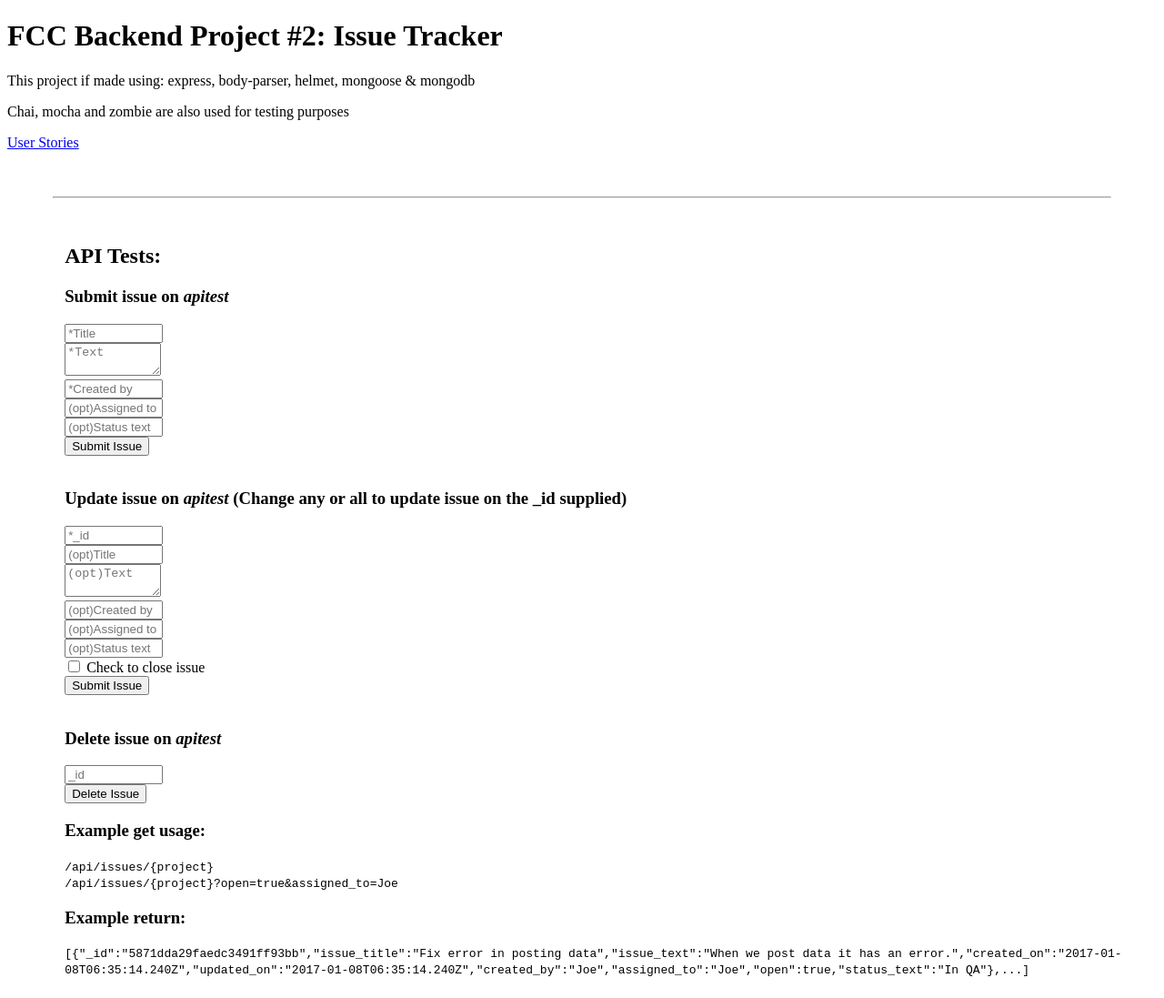
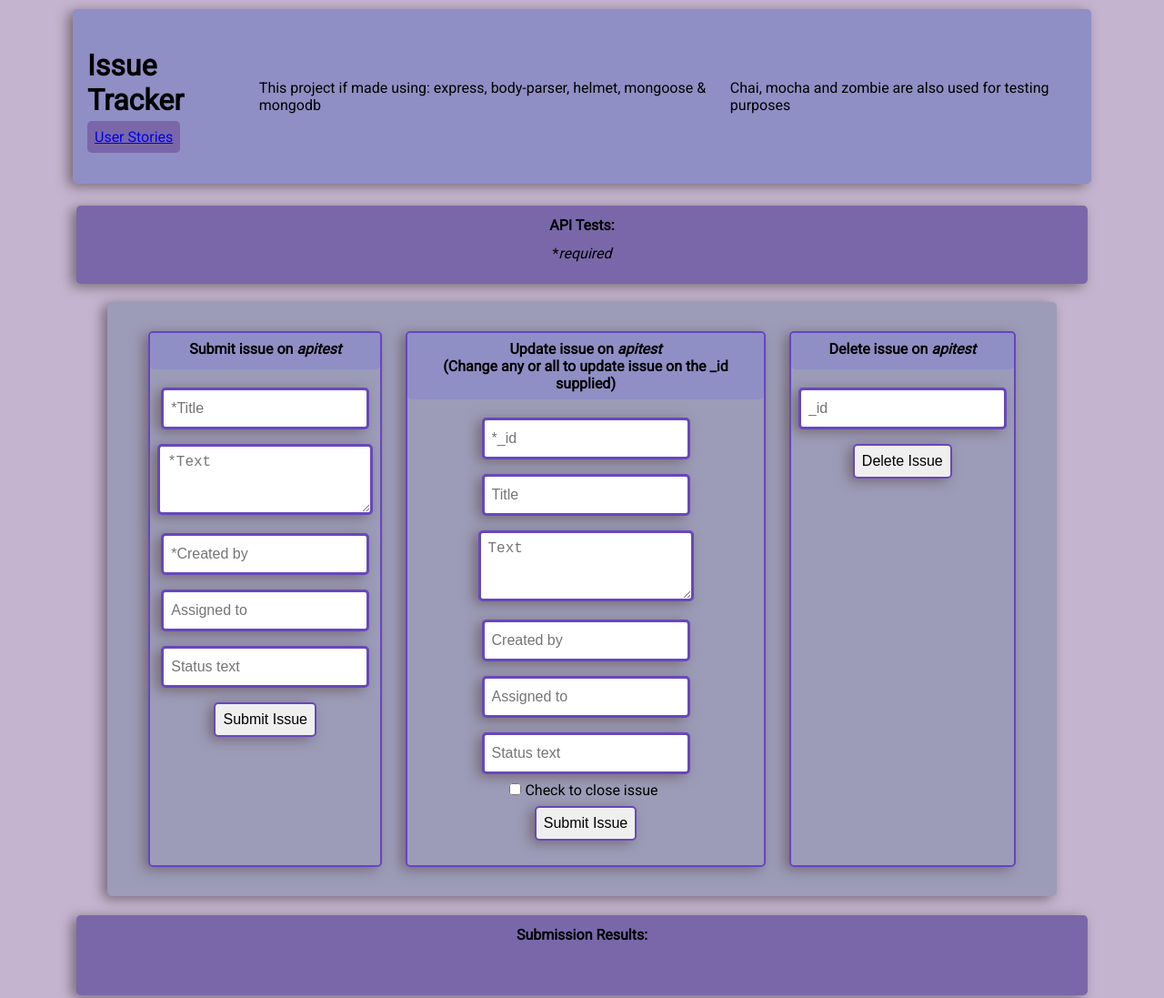
Before and after one commit to Beck-hub/IssueTracker, a website: page views/index.html in a window 1280 px wide. Shown: the top 1097 px of the page at 91% size. Drawn offline with nearby package versions, Linux system fonts and the light colour scheme.

Commit message:
Final updated commit

```diff
--- /dev/null
+++ b/public/issues.css
@@ -0,0 +1,175 @@
+
+body {
+  padding: 10px;
+  font-family: 'Roboto', sans-serif;
+  width: 100%;
+  background:  rgb(197, 180, 207);
+  margin: 0 auto;
+  display: flex;
+  flex-direction: column;
+  justify-content: center;
+  align-items: center;
+}
+header {
+  display: flex;
+  justify-content: center;
+  align-items: center;
+  background: rgb(143, 143, 197);
+  width: 100%;
+  min-height: 20vh;
+  padding: 1rem;
+  margin-bottom: 1rem;
+}
+#forms {
+  display: flex;
+}
+
+h1 {
+  font-size: 2rem;
+  margin-bottom: .75rem;
+  margin-right: .75rem;
+
+}
+input {
+  padding-left: .5rem;
+  margin-top: 1rem;
+  outline: none;
+  min-height: 1.5rem;
+  min-width: 4rem;
+}
+#api-tests {
+  text-align: center;
+}
+textarea {
+  padding-left: .5rem;
+  margin: .5rem;
+  outline: none;
+  resize: vertical;
+  min-width: 4rem;
+  min-height: 3.5rem;
+
+}
+.issue {
+    margin: 20px;
+    padding: 5px;
+    width: 60%;
+    border: 3px solid rgb(103, 72, 187);
+    -webkit-box-shadow: -5px 3px 14px 0px rgba(117,105,117,1);
+    -moz-box-shadow: -5px 3px 14px 0px rgba(117,105,117,1);
+    box-shadow: -5px 3px 14px 0px rgba(117,105,117,1);
+  }
+  #submitNewIssue {
+    min-width: 35vw;
+    border: 2px solid rgb(102, 68, 196);
+    margin: 0 .8rem;
+    -webkit-box-shadow: -5px 3px 14px 0px rgba(117,105,117,1);
+    -moz-box-shadow: -5px 3px 14px 0px rgba(117,105,117,1);
+    box-shadow: -5px 3px 14px 0px rgba(117,105,117,1);
+    border-radius: 5px;
+    background: rgb(156, 156, 184);
+
+  }
+  #update-issue {
+    min-width: 35vw;
+    border: 2px solid rgb(102, 68, 196);
+    margin: 0 .8rem;
+    -webkit-box-shadow: -5px 3px 14px 0px rgba(117,105,117,1);
+    -moz-box-shadow: -5px 3px 14px 0px rgba(117,105,117,1);
+    box-shadow: -5px 3px 14px 0px rgba(117,105,117,1);
+    border-radius: 5px;
+    background: rgb(156, 156, 184);
+
+
+  }
+  .closed {
+    background-color: rgb(72, 60, 80);
+  }
+  .open {
+    background: rgb(143, 143, 197);
+
+
+  }
+
+  .id {
+    font-size: 10.5px;
+  }
+  button {
+    padding: .25rem;
+    margin: .5rem;
+  }
+  button:hover {
+    cursor: pointer;
+  }
+  p {
+    margin: .25rem;
+  }
+
+  #link-box {
+    background: rgb(143, 143, 197);
+    padding: .75rem;
+    border-radius: 5px;
+    margin-bottom: 1.5rem;
+    width: 20vw;
+    -webkit-box-shadow: -5px 3px 14px 0px rgba(117,105,117,1);
+    -moz-box-shadow: -5px 3px 14px 0px rgba(117,105,117,1);
+    box-shadow: -5px 3px 14px 0px rgba(117,105,117,1);
+  }
+  a {
+
+    color: black;
+
+  }
+  a:visited {
+    color: black;
+  }
+  a:hover {
+    color: rgb(43, 39, 39);
+  }
+  input {
+    padding: .5rem;
+    margin: .5rem;
+    outline: none;
+    min-height: 1.5rem;
+    min-width: 4rem;
+    border-radius: 5px;
+    -webkit-box-shadow: -5px 3px 14px 0px rgba(117,105,117,1);
+    -moz-box-shadow: -5px 3px 14px 0px rgba(117,105,117,1);
+    box-shadow: -5px 3px 14px 0px rgba(117,105,117,1);
+    border: 3px solid rgb(103, 72, 187);
+  }
+  textarea {
+    padding: .5rem;
+    margin: .5rem;
+    outline: none;
+    resize: vertical;
+    min-width: 4rem;
+    min-height: 3.5rem;
+    border: 3px solid rgb(103, 72, 187);
+    border-radius: 5px;
+    box-shadow: -5px 3px 14px 0px rgba(117,105,117,1);
+
+  }
+
+#checkbox {
+    padding: .25rem;
+    margin: .5rem;
+    text-align: center;
+    margin-left: .25rem;
+    box-shadow: 0;
+  }
+  button {
+    padding: .5rem;
+    margin: .5rem;
+    border-radius: .5rem;
+    border-radius: 5px;
+    border: 2px solid rgb(103, 72, 187);
+    box-shadow: -5px 3px 14px 0px rgba(117,105,117,1);
+  }
+  button:hover {
+    cursor: pointer;
+    background:  rgb(198, 184, 235);
+    transition: .25s ease-in-out;
+    border: 3px solid rgb(103, 72, 187);
+    padding: .45rem;
+
+  }
--- a/public/style.css
+++ b/public/style.css
@@ -1,23 +1,225 @@
 * {
   margin: 0px;
   padding: 0px;
+  font-size: 1rem;
 }
 
 body {
   padding: 10px;
+  font-family: 'Roboto', sans-serif;
+  width: 85%;
+  background:  rgb(197, 180, 207);
+  margin: 0 auto;
+  display: flex;
+  flex-direction: column;
+  justify-content: center;
+  align-items: center;
 }
 
-.issue {
-  margin: 20px;
-  padding: 5px;
-  width: 60%;
-  border: 2px solid black;
+p {
+  margin: .75rem;
+}
+header {
+  display: flex;
+  justify-content: center;
+  align-items: center;
+  background: rgb(143, 143, 197);
+  border-radius: 5px;
+  width: 100%;
+  min-height: 20vh;
+  padding: 1rem;
+  margin-bottom: .75rem;
+  -webkit-box-shadow: -5px 3px 14px 0px rgba(117,105,117,1);
+  -moz-box-shadow: -5px 3px 14px 0px rgba(117,105,117,1);
+  box-shadow: -5px 3px 14px 0px rgba(117,105,117,1);
+}
+h1 {
+  font-size: 2rem;
+  margin-bottom: .75rem;
+  margin-right: .75rem;
+}
+#api-tests {
+  background:  rgb(121, 103, 170);
+  padding: .75rem;
+  width: 100%;
+  text-align: center;
+  border-radius: 5px;
+  margin: .75rem 0;
+  -webkit-box-shadow: -5px 3px 14px 0px rgba(117,105,117,1);
+  -moz-box-shadow: -5px 3px 14px 0px rgba(117,105,117,1);
+  box-shadow: -5px 3px 14px 0px rgba(117,105,117,1);
+}
+#testui {
+  display: flex;
+  padding: 2rem;
+  background: rgb(156, 156, 184);
+  width: 90%;
+  margin: .5rem 0;
+  border-radius: 5px;
+  min-height: 40vh;
+  justify-content: center;
+  text-align: center;
+  -webkit-box-shadow: -5px 3px 14px 0px rgba(117,105,117,1);
+  -moz-box-shadow: -5px 3px 14px 0px rgba(117,105,117,1);
+  box-shadow: -5px 3px 14px 0px rgba(117,105,117,1);
+}
+.box {
+  border: 2px solid rgb(102, 68, 196);
+  margin: 0 .8rem;
+  -webkit-box-shadow: -5px 3px 14px 0px rgba(117,105,117,1);
+  -moz-box-shadow: -5px 3px 14px 0px rgba(117,105,117,1);
+  box-shadow: -5px 3px 14px 0px rgba(117,105,117,1);
+  border-radius: 5px;
+}
+.box:hover {
+  transform: scale(1.02);
+  cursor:pointer;
+
+}
+#userstories-link {
+  padding: 0.5rem;
+  background:  rgb(121, 103, 170);
+  border-radius: 5px;
 }
 
-.closed {
-  background-color: lightgrey;
+a:visited {
+  color: black;
+}
+a:hover {
+  color: rgb(43, 39, 39);
+}
+.input {
+  padding: .5rem;
+  margin: .5rem;
+  outline: none;
+  min-height: 1.5rem;
+  min-width: 4rem;
+  border-radius: 5px;
+  -webkit-box-shadow: -5px 3px 14px 0px rgba(117,105,117,1);
+  -moz-box-shadow: -5px 3px 14px 0px rgba(117,105,117,1);
+  box-shadow: -5px 3px 14px 0px rgba(117,105,117,1);
+  border: 3px solid rgb(103, 72, 187);
+}
+textarea {
+  padding: .5rem;
+  margin: .5rem;
+  outline: none;
+  resize: vertical;
+  min-width: 4rem;
+  min-height: 3.5rem;
+  border: 3px solid rgb(103, 72, 187);
+  border-radius: 5px;
+  box-shadow: -5px 3px 14px 0px rgba(117,105,117,1);
+
 }
 
-.id {
-  font-size: 10.5px;
+#checkbox {
+  padding: .25rem;
+  margin: .5rem;
+  text-align: center;
+  margin-left: .25rem;
 }
+button {
+  padding: .5rem;
+  margin: .5rem;
+  border-radius: .5rem;
+  border-radius: 5px;
+  border: 2px solid rgb(103, 72, 187);
+  box-shadow: -5px 3px 14px 0px rgba(117,105,117,1);
+}
+button:hover {
+  cursor: pointer;
+  background:  rgb(198, 184, 235);
+  transition: .25s ease-in-out;
+  border: 3px solid rgb(103, 72, 187);
+  padding: .45rem;
+
+}
+h3 {
+  background: rgb(143, 143, 197);
+  padding: .5rem;
+  min-height: 1.5rem;
+  border-radius: 5px;
+  margin-bottom: .75rem;
+}
+
+code {
+  background:  rgb(197, 180, 207);
+  border-radius: 5px;
+  padding: .25rem;
+  text-align: center;
+}
+
+a {
+  background: rgb(143, 143, 197);
+  padding: .75rem;
+  border-radius: 5px;
+  margin-bottom: 1.5rem;
+
+}
+
+#jsonResult {
+   background: none;
+   font-size: 1rem;
+}
+#json-box {
+  min-height: 4rem;
+  width: 100%;
+  background:  rgb(121, 103, 170);
+  padding: .75rem;
+  text-align: center;
+  margin: .8rem 0;
+  border-radius: 5px;
+  -webkit-box-shadow: -5px 3px 14px 0px rgba(117,105,117,1);
+  -moz-box-shadow: -5px 3px 14px 0px rgba(117,105,117,1);
+  box-shadow: -5px 3px 14px 0px rgba(117,105,117,1);
+  overflow-wrap: break-word;
+}
+#example-usage {
+  display: flex;
+  background:  rgb(121, 103, 170);
+  flex-direction: column;
+  justify-content: center;
+  align-items: center;
+  padding: 1rem;
+  min-height: 40vh;
+  width: 100%;
+  margin-top: 25px;
+  line-height: 1.4rem;
+  border-radius: 5px;
+  -webkit-box-shadow: -5px 3px 14px 0px rgba(117,105,117,1);
+  -moz-box-shadow: -5px 3px 14px 0px rgba(117,105,117,1);
+  box-shadow: -5px 3px 14px 0px rgba(117,105,117,1);
+}
+footer {
+  min-height: 30px;
+  height: auto;
+  width: 100%;
+  margin: 2rem auto 0 auto;
+  box-shadow: -5px 3px 14px 0px rgba(117,105,117,1);
+  background:  rgb(121, 103, 170);
+  border-radius: 5px;
+  text-align: center;
+  padding-top: 2px;
+}
+
+@media only screen and (max-width:778px) {
+  #testui {
+    flex-direction: column;
+  }
+  .box {
+    margin-bottom: 1rem;
+    width: 75%;
+    margin-left: auto;
+    margin-right: auto;
+  }
+}
+@media only screen and (max-width:425px) {
+  #testui {
+    flex-direction: column;
+  }
+  .box {
+    margin-bottom: 1rem;
+    width: 95%;
+  }
+}
--- /dev/null
+++ b/public/styleUsers.css
@@ -0,0 +1,64 @@
+/* STYLE UserStories*/
+* {
+    font-size: 1rem;
+
+}
+
+.code-box {
+  background:  rgb(197, 180, 207);
+  border-radius: 5px;
+  padding: .5rem;
+  -webkit-box-shadow: -4px 3px 8px 0px rgba(92,89,99,1);
+-moz-box-shadow: -4px 3px 8px 0px rgba(92,89,99,1);
+box-shadow: -4px 3px 8px 0px rgba(92,89,99,1);
+  font-weight: bold;
+  width: 60%;
+  overflow-wrap: break-word;
+}
+#userstories-body {
+    line-height: 1.8;
+    list-style-position: inside;
+    font-family: 'Roboto', sans-serif;
+    display: flex;
+    padding: 2rem;
+    background: rgb(156, 156, 184);
+    width: 80vw;
+    margin: 0 auto;
+}
+  h3 {
+    background:  rgb(121, 103, 170);
+    width: 20%;
+    border-radius: 5px;
+    padding: .5rem;
+    text-align: center;
+    -webkit-box-shadow: -4px 3px 8px 0px rgba(62,48,89,1);
+-moz-box-shadow: -4px 3px 8px 0px rgba(62,48,89,1);
+box-shadow: -4px 3px 8px 0px rgba(62,48,89,1);
+  }
+  ol {
+    background:  rgb(197, 180, 207);
+    width: 90%;
+    border-radius: 5px;
+    padding: 1rem;
+    -webkit-box-shadow: -4px 3px 8px 0px rgba(92,89,99,1);
+    -moz-box-shadow: -4px 3px 8px 0px rgba(92,89,99,1);
+    box-shadow: -4px 3px 8px 0px rgba(92,89,99,1);
+  }
+h2 {
+  margin-bottom: 1.755rem;
+}
+a {
+  background:  rgb(121, 103, 170);
+  padding: .75rem;
+  border-radius: 5px;
+  -webkit-box-shadow: -4px 3px 8px 0px rgba(62,48,89,1);
+-moz-box-shadow: -4px 3px 8px 0px rgba(62,48,89,1);
+box-shadow: -4px 3px 8px 0px rgba(62,48,89,1);
+
+}
+a:visited {
+  color: black;
+}
+a:hover {
+  color: rgb(43, 39, 39);
+}
--- a/views/index.html
+++ b/views/index.html
@@ -7,54 +7,71 @@
     <meta charset="utf-8">
     <meta http-equiv="X-UA-Compatible" content="IE=edge">
     <meta name="viewport" content="width=device-width, initial-scale=1">
+    <link rel="stylesheet" href="/public/style.css">
+    <link href="https://fonts.googleapis.com/css2?family=Roboto&display=swap" rel="stylesheet">
   </head>
   <body>
     <header>
-      <h1>
-        FCC Backend Project #2: Issue Tracker
-      </h1>
+      <div>
+        <h1>Issue Tracker</h1>
+        <a id="userstories-link" href="/api/userstories">User Stories</a>
+    </div>
       <p>This project if made using: express, body-parser, helmet, mongoose & mongodb</p>
       <p>Chai, mocha and zombie are also used for testing purposes</p>
-      <a href="/api/userstories">User Stories</a>
     </header>
-    <hr style='margin: 50px'>
-    <div id='testui' style='margin-left: 5%'>
-      <h2 style="text-align: left">API Tests:</h2>
+    <div id="api-tests">
+      <h2>API Tests:</h2>
+      <p>*<i>required</i></p>
+    </div>
+    <div id='testui'>
+      <div class="box">
         <h3>Submit issue on <i>apitest</i></h3>
         <form id="testForm" class="border" action="/api/issues/{projectname}" method="POST">
-        <input type="text" name="issue_title" placeholder="*Title" style="width: 100px" required='true'><br>
-        <textarea type="text" name="issue_text" placeholder="*Text" style="width: 100px" required='true'></textarea><br>
-        <input type="text" name="created_by" placeholder="*Created by" style="width: 100px" required='true'><br>
-        <input type="text" name="assigned_to" placeholder="(opt)Assigned to" style="width: 100px"><br>
-        <input type="text" name="status_text" placeholder="(opt)Status text" style="width: 100px"><br>
+          <input class="input" type="text" name="issue_title" placeholder="*Title"  required='true'><br>
+          <textarea type="text" name="issue_text" placeholder="*Text"  required='true'></textarea><br>
+          <input class="input" type="text" name="created_by" placeholder="*Created by" required='true'><br>
+          <input class="input" type="text" name="assigned_to" placeholder="Assigned to"><br>
+          <input class="input" type="text" name="status_text" placeholder="Status text"><br>
           <button type="submit">Submit Issue</button>
         </form><br>
-      <h3>Update issue on <i>apitest</i> (Change any or all to update issue on the _id supplied)</h3>
+    </div>
+    <div class="box">
+      <h3>Update issue on <i>apitest</i><br>(Change any or all to update issue on the _id supplied)</h3>
       <form id="testForm2" class="border">
-        <input type="text" name="_id" placeholder="*_id" style="width: 100px" required=''><br>
-        <input type="text" name="issue_title" placeholder="(opt)Title" style="width: 100px"><br>
-        <textarea type="text" name="issue_text" placeholder="(opt)Text" style="width: 100px"></textarea><br>
-        <input type="text" name="created_by" placeholder="(opt)Created by" style="width: 100px"><br>
-        <input type="text" name="assigned_to" placeholder="(opt)Assigned to" style="width: 100px"><br>
-        <input type="text" name="status_text" placeholder="(opt)Status text" style="width: 100px"><br>
-        <label><input type="checkbox" name="open" value=false> Check to close issue</label><br>
+        <input class="input" type="text" name="_id" placeholder="*_id" required=''><br>
+        <input class="input" type="text" name="issue_title" placeholder="Title"><br>
+        <textarea type="text" name="issue_text" placeholder="Text" ></textarea><br>
+        <input class="input" type="text" name="created_by" placeholder="Created by"><br>
+        <input class="input" type="text" name="assigned_to" placeholder="Assigned to"><br>
+        <input class="input" type="text" name="status_text" placeholder="Status text"><br>
+        <label id="checkbox"><input type="checkbox" name="open" value=false > Check to close issue</label><br>
         <button type="submit">Submit Issue</button>
       </form><br>
-      <h3>Delete issue on <i>apitest</i></h3>
+    </div>
+    <div class="box">
+      <h3 id="delete-issue">Delete issue on <i>apitest</i></h3>
       <form id="testForm3" class="border">
-        <input type="text" name="_id" placeholder="_id" style="width: 100px" required=''><br>
+        <input class="input" type="text" name="_id" placeholder="_id" required='true'><br>
         <button type="submit">Delete Issue</button>
       </form>
+    </div>
+    </div>
+    <div id="json-box">
+      <h5>Submission Results:</h5>
       <code id='jsonResult'></code>
+    </div>
+    <div id="example-usage">
       <h3>Example get usage:</h3>
     <code>/api/issues/{project}</code><br>
     <code>/api/issues/{project}?open=true&amp;assigned_to=Joe</code><br>
     <h3>Example return:</h3>
-      <code>[{"_id":"5871dda29faedc3491ff93bb","issue_title":"Fix error in posting data","issue_text":"When we post data it has an error.","created_on":"2017-01-08T06:35:14.240Z","updated_on":"2017-01-08T06:35:14.240Z","created_by":"Joe","assigned_to":"Joe","open":true,"status_text":"In QA"},...]</code>
+    <code>[{ "_id":"5871dda29faedc3491ff93bb",<br>"issue_title":"Fix error in posting data", <br> "issue_text":"When we post data it has an error."," <br> created_on":"2017-01-08T06:35:14.240Z"," <br> updated_on":"2017-01-08T06:35:14.240Z", <br> "created_by":"Joe" <br>,"assigned_to":"Joe", <br>"open":true,<br>"status_text":"In QA"},...]</code>
     <br><br>
     <h2><a href='/apitest/'>EXAMPLE: Go to <i>/apitest/</i> project issues</a></h2>
     </div>
-    <hr style='margin: 50px; margin-top: 200px'>
+    <footer>
+      <p>Boilerplate taken from Free Code Camp, api.js, functional tests, CSS styling & partial HTML coded by Rebekah Schonauer</p>
+    </footer>
 
     <!-- Your web-app is https, so your scripts need to be too -->
     <script src="https://code.jquery.com/jquery-2.2.1.min.js"
```
Also changed, not shown: views/issue.html (+29 -22 lines), views/userStories.html (+13 -5 lines), 1 other file. Lines whose indentation alone changed are shown as unchanged.
